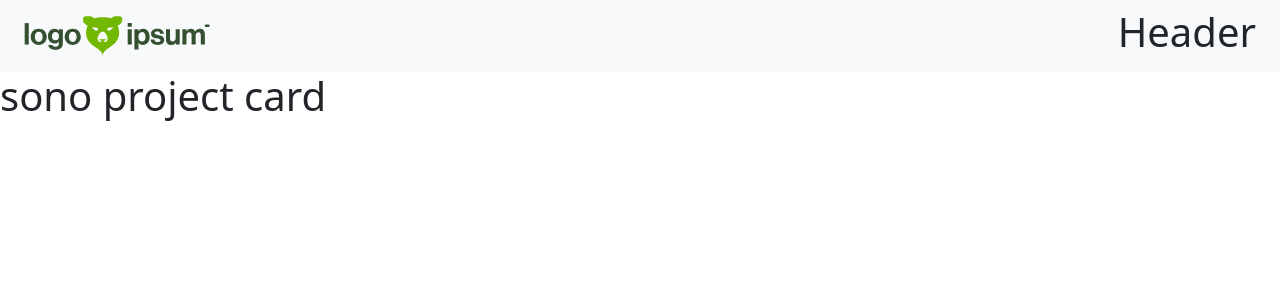
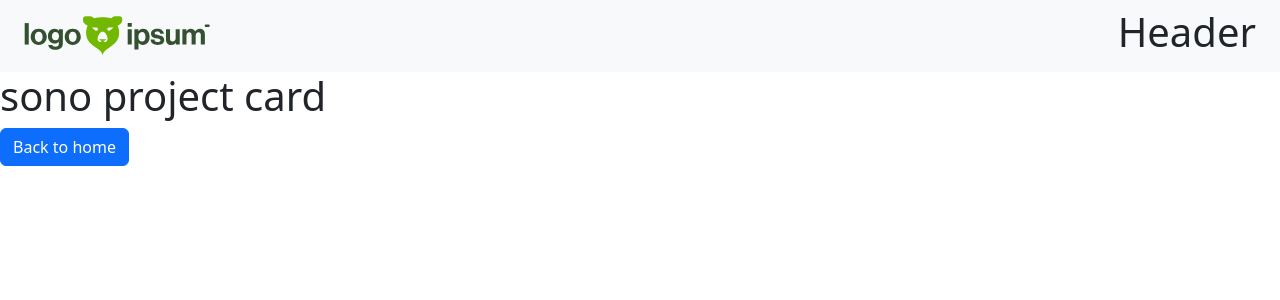
Before and after one commit to GianbaBotassi/vite-boolfolio, a Vue app: page /projectCard in a window 1280 px wide. Shown: the top 300 px of the page. Built offline with nearby package versions, Linux system fonts and the light colour scheme.

Commit message:
Add routelink back to home

```diff
--- a/src/components/ProjectCard.vue
+++ b/src/components/ProjectCard.vue
@@ -1,5 +1,6 @@
 <template>
   <h1>sono project card</h1>
+  <router-link :to="{ name: 'home' }" class="btn btn-primary">Back to home</router-link>
 </template>
 <script>
 export default {
```
